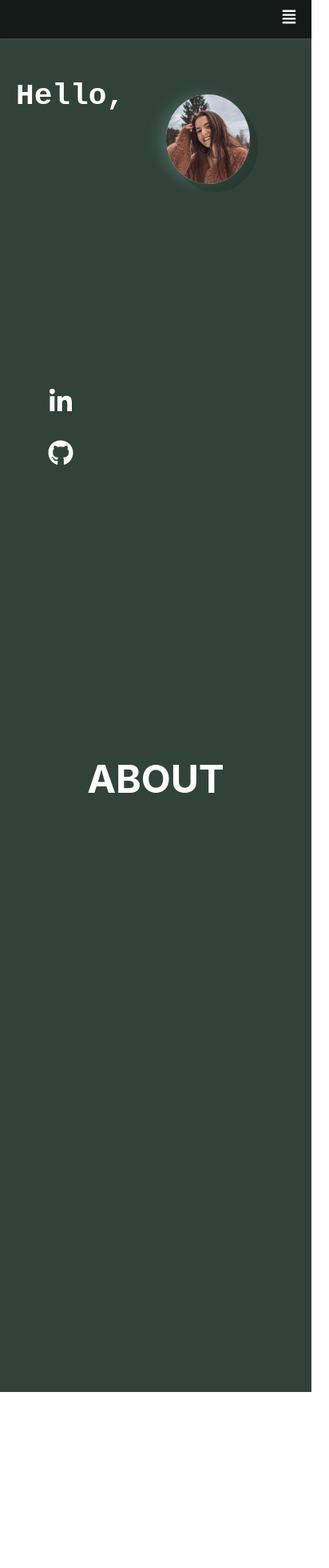
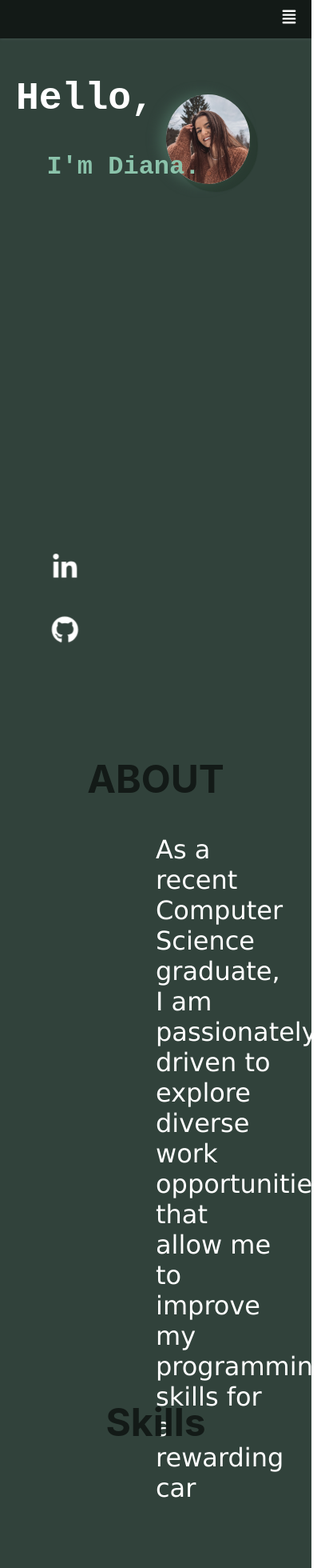
Before and after one commit to dianagafita/Portfoliu, a React (Create React App) app: page / in a window 390 px wide. Shown: the top 1960 px of the page at 80% size, 412 px wide, since content can reach past the window. Before the commit the page ends 1740 px from the top, so only its background shows below. Built offline with nearby package versions, Linux system fonts and the light colour scheme.

Commit message:
home, about, transition changes

```diff
--- a/package.json
+++ b/package.json
@@ -20,6 +20,7 @@
     "react-scripts": "^5.0.1",
     "react-scroll": "^1.9.0",
     "react-transition-group": "^4.4.5",
+    "scrollreveal": "^4.0.9",
     "web-vitals": "^2.1.4"
   },
   "scripts": {
--- a/src/App.js
+++ b/src/App.js
@@ -13,9 +13,9 @@ export default function App() {
       <main>
         <Home />
         <About />
-        {/* <Skills />
-        <Projects />
-        <Contact /> */}
+        <Skills />
+        {/* <Projects />
+        <Contact />  */}
       </main>
     </div>
   );
--- a/src/components/About/About.css
+++ b/src/components/About/About.css
@@ -1,9 +1,22 @@
 .about {
   background: #31423b;
-  height: calc(100vh - 3rem);
+  height: calc(100vh - 5rem);
   row-gap: 1rem;
 }
+
 .title h2 {
   font-size: 3rem;
   text-align: center;
+  color: #131a17;
 }
+
+.aboutText {
+  font-size: 2rem;
+  text-align: left;
+  border: 1px;
+  margin-left: 50%;
+  margin-right: 10%;
+  font-family: "Lucida Sans", "Lucida Sans Regular", "Lucida Grande",
+    "Lucida Sans Unicode", Geneva, Verdana, sans-serif;
+  font-weight: 100;
+}
--- a/src/components/About/About.js
+++ b/src/components/About/About.js
@@ -1,10 +1,70 @@
-import "./About.css";
+import React, { useEffect, useRef } from "react";
+import "./About.css"; // Import the CSS for styling
+
 export default function About() {
+  const textRef = useRef(null);
+  let interval;
+
+  useEffect(() => {
+    const observer = new IntersectionObserver(
+      (entries) => {
+        entries.forEach((entry) => {
+          if (entry.isIntersecting) {
+            animateText();
+          } else {
+            clearText();
+          }
+        });
+      },
+      { threshold: 0.5 }
+    );
+
+    if (textRef.current) {
+      observer.observe(textRef.current);
+    }
+
+    return () => {
+      if (textRef.current) {
+        observer.unobserve(textRef.current);
+      }
+      clearInterval(interval);
+    };
+  }, []);
+
+  const animateText = () => {
+    const text = textRef.current.dataset.text;
+    let i = 0;
+    interval = setInterval(() => {
+      textRef.current.textContent = text.slice(0, i);
+      i++;
+      if (i > text.length) {
+        clearInterval(interval);
+      }
+    }, 30);
+  };
+
+  const clearText = () => {
+    clearInterval(interval);
+    textRef.current.textContent = "";
+  };
+
   return (
     <div>
       <section id="about" className="about">
         <div className="title">
           <h2>ABOUT</h2>
+          <p
+            ref={textRef}
+            className="aboutText"
+            data-text=" As a recent Computer Science graduate, I am passionately driven to
+            explore diverse work opportunities that allow me to improve my
+            programming skills for a rewarding career in the tech industry. My
+            journey into the field of frontend development began several years
+            ago, but only in my final year of college I rediscovered my passion
+            for crafting exceptional user experiences. Since then, I have been
+            dedicated to enhancing my programming skills through a combination
+            of rigorous courses and hands-on project creation."
+          ></p>
         </div>
       </section>
     </div>
--- a/src/components/Header/ListOfContents.js
+++ b/src/components/Header/ListOfContents.js
@@ -35,15 +35,15 @@ export default function ListOfContents() {
         id="navlist"
       >
         <motion.li className="nav_item" variants={itemVariants}>
-          <motion.div whileHover={{ scale: 1.2 }}>
-            <a href="#home" className="nav_link active">
+          <motion.div whileHover={{ scale: 1.2 }} whileTap={{ scale: 1 }}>
+            <a href="#" className="nav_link active">
               <FaHome style={{ marginRight: "20px" }} />
               Home
             </a>
           </motion.div>
         </motion.li>
         <motion.li className="nav_item" variants={itemVariants}>
-          <motion.div whileHover={{ scale: 1.2 }}>
+          <motion.div whileHover={{ scale: 1.2 }} whileTap={{ scale: 1 }}>
             <a href="#about" className="nav_link">
               <FaUserCircle style={{ marginRight: "20px" }} />
               About
@@ -51,7 +51,7 @@ export default function ListOfContents() {
           </motion.div>
         </motion.li>
         <motion.li className="nav_item" variants={itemVariants}>
-          <motion.div whileHover={{ scale: 1.2 }}>
+          <motion.div whileHover={{ scale: 1.2 }} whileTap={{ scale: 1 }}>
             <a href="#skills" className="nav_link">
               <FaListAlt style={{ marginRight: "23px" }} />
               Skills
@@ -59,7 +59,7 @@ export default function ListOfContents() {
           </motion.div>
         </motion.li>
         <motion.li className="nav_item" variants={itemVariants}>
-          <motion.div whileHover={{ scale: 1.2 }}>
+          <motion.div whileHover={{ scale: 1.2 }} whileTap={{ scale: 1 }}>
             <a href="#work" className="nav_link">
               <FaWindowRestore style={{ marginRight: "5px" }} />
               Projects
@@ -67,11 +67,11 @@ export default function ListOfContents() {
           </motion.div>
         </motion.li>
         <motion.li className="nav_item" variants={itemVariants}>
-          <motion.div whileHover={{ scale: 1.2 }}>
+          <motion.div whileHover={{ scale: 1.2 }} whileTap={{ scale: 1 }}>
             <a href="#contact" className="nav_link">
               <FaPhone style={{ marginRight: "7px" }} />
               Contact
-            </a>{" "}
+            </a>
           </motion.div>
         </motion.li>
       </motion.ul>
--- a/src/components/Home/Home.css
+++ b/src/components/Home/Home.css
@@ -10,10 +10,10 @@
 }
 
 .home-links {
-  position: absolute;
-  padding-top: 10cm;
   margin-left: 0;
   padding-left: 0;
+  position: absolute;
+  bottom: 5%;
 }
 
 .home-links ul {
@@ -28,7 +28,7 @@
 .home-links li a {
   color: white;
   width: 100%;
-  font-size: 3rem;
+  font-size: 2rem;
 }
 .home-links li a:hover {
   color: #131a17;
@@ -36,9 +36,17 @@
 
 .home-message {
   color: white;
-  font-size: 1cm;
+  font-size: 250%;
   font-family: "Courier New", Courier, monospace;
   position: absolute;
+  bottom: 60%;
+}
+.home-message h1 {
+  color: #8bc3ab;
+  font-size: 100%;
+  font-family: "Courier New", Courier, monospace;
+  position: relative;
+  left: 20%;
 }
 
 .img {
@@ -47,16 +55,27 @@
   margin-top: 50px;
   margin-left: auto;
   margin-right: 1.5cm;
-  width: 40%;
+  width: 30%;
   box-shadow: 9px 9px 1px 1px rgba(12, 31, 12, 0.2), -0.5em 0 0.9em #456256;
 }
 
 @media screen and (max-width: 900px) {
   .home-links li a {
-    font-size: 2rem;
+    font-size: 0.6cm;
   }
   .home-message {
+    color: white;
+    font-size: 200%;
+    font-family: "Courier New", Courier, monospace;
     position: absolute;
+    bottom: 70%;
+  }
+  .home-message h1 {
+    color: #8bc3ab;
+    font-size: 100%;
+    font-family: "Courier New", Courier, monospace;
+    position: relative;
+    left: 20%;
   }
   .home {
     min-height: 80vh;
--- a/src/components/Home/Home.js
+++ b/src/components/Home/Home.js
@@ -1,17 +1,14 @@
+import React, { useEffect } from "react";
+import LinkList from "./LinkList";
 import img from "./Image/img2.jpeg";
+import { motion, useScroll, useTransform } from "framer-motion";
 import "./Home.css";
-import {
-  motion,
-  useScroll,
-  useTransform,
-  AnimatePresence,
-} from "framer-motion";
-import LinkList from "./LinkList";
+import ScrollReveal from "scrollreveal";
 
-export default function Home() {
+const Home = () => {
   const { scrollY } = useScroll();
   const opacity = useTransform(scrollY, [0, 100, 200, 300], [1, 0.5, 0.5, 0]);
-  const y = useTransform(scrollY, [0, 200], [0, -100]);
+  const y = useTransform(scrollY, [0, 200], [0, 200]);
 
   const imgVariants = {
     hidden: { opacity: 0, scale: 0.5 },
@@ -25,11 +22,43 @@ export default function Home() {
       },
     },
   };
+  useEffect(() => {
+    const sr = ScrollReveal({
+      origin: "top",
+      distance: "40px",
+      duration: 3000,
+      reset: true,
+    });
+
+    sr.reveal(".message", {
+      delay: 1000,
+      scale: 1.5,
+      beforeReveal: () => {
+        document.querySelector(".message").style.opacity = 1;
+        document.querySelector(".message").style.transform = "scale(1)";
+      },
+    });
+
+    sr.reveal(".home-links", {
+      interval: 200,
+      beforeReveal: (el) => {
+        el.style.transition = "transform 0.5s ease, opacity 0.5s ease";
+
+        el.style.transform = "scale(1.3)";
+        el.style.opacity = 1;
+        setTimeout(() => {
+          el.style.opacity = 1;
+          el.style.transform = "scale(1.5)";
+        }, 300);
+      },
+    });
+  }, []);
 
   return (
-    <AnimatePresence>
-      <section id="#home" className="home">
+    <section id="home" className="home">
+      <motion.div>
         <motion.img
+          id="image"
           whileHover={{ scale: 1.1 }}
           transition={{ type: "spring", stiffness: 500 }}
           variants={imgVariants}
@@ -40,9 +69,14 @@ export default function Home() {
           src={img}
           alt="image"
         />
-        <h2 className="home-message">Hello,</h2>
+        <div className="home-message" id="message">
+          <h2>Hello,</h2>
+          <h1> I'm Diana.</h1>
+        </div>
         <LinkList />
-      </section>
-    </AnimatePresence>
+      </motion.div>
+    </section>
   );
-}
+};
+
+export default Home;
--- a/src/components/Home/LinkList.js
+++ b/src/components/Home/LinkList.js
@@ -2,7 +2,7 @@ import { FaLinkedinIn, FaGithub } from "react-icons/fa";
 import { motion } from "framer-motion";
 import "./Home.css";
 
-export default function LinkList() {
+export default function LinkList(props) {
   const listVariants = {
     visible: { transition: { staggerChildren: 0.1 } },
   };
@@ -19,28 +19,36 @@ export default function LinkList() {
       },
     },
   };
+
   return (
-    <div className="home-links">
-      <motion.ul variants={listVariants} initial="hidden" animate="visible">
-        <motion.li variants={itemVariants}>
-          <motion.a
-            whileHover={{ scale: 1.2 }}
-            transition={{ type: "spring", stiffness: 500 }}
-            href="https://www.linkedin.com/in/gafita-diana-b478ab239/"
-          >
+    <motion.div className="home-links">
+      <motion.ul
+        initial={{ opacity: 0, scale: 1 }}
+        animate={{ opacity: 1, scale: 1.5 }}
+        transition={{
+          type: "spring",
+          damping: 10,
+          stiffness: 200,
+        }}
+      >
+        <motion.li
+          whileHover={{ scale: 1.2, rotate: 20 }}
+          whileTap={{ scale: 0.8 }}
+        >
+          <motion.a href="https://www.linkedin.com/in/gafita-diana-b478ab239/">
             <FaLinkedinIn />
           </motion.a>
         </motion.li>
-        <motion.li variants={itemVariants}>
-          <motion.a
-            whileHover={{ scale: 1.2 }}
-            transition={{ type: "spring", stiffness: 500 }}
-            href="https://github.com/dianagafita"
-          >
+
+        <motion.li
+          whileHover={{ scale: 1.2, rotate: 20 }}
+          whileTap={{ scale: 0.8 }}
+        >
+          <motion.a href="https://github.com/dianagafita">
             <FaGithub />
           </motion.a>
         </motion.li>
       </motion.ul>
-    </div>
+    </motion.div>
   );
 }
--- /dev/null
+++ b/src/components/Skills/Skills.css
@@ -0,0 +1,11 @@
+.skills {
+  background: #31423b;
+  height: calc(100vh - 5rem);
+  row-gap: 1rem;
+}
+
+.title h2 {
+  font-size: 3rem;
+  text-align: center;
+  color: #131a17;
+}
--- a/src/components/Skills/Skills.js
+++ b/src/components/Skills/Skills.js
@@ -1,7 +1,11 @@
+import "./Skills.css";
+
 export default function Skills() {
   return (
-    <section id="skills">
-      <h2> Skills</h2>
+    <section id="skills" className="skills">
+      <div className="title">
+        <h2> Skills</h2>
+      </div>
     </section>
   );
 }
```
Also changed, not shown: 1 other file (tests, documents, lock files or other folders).
